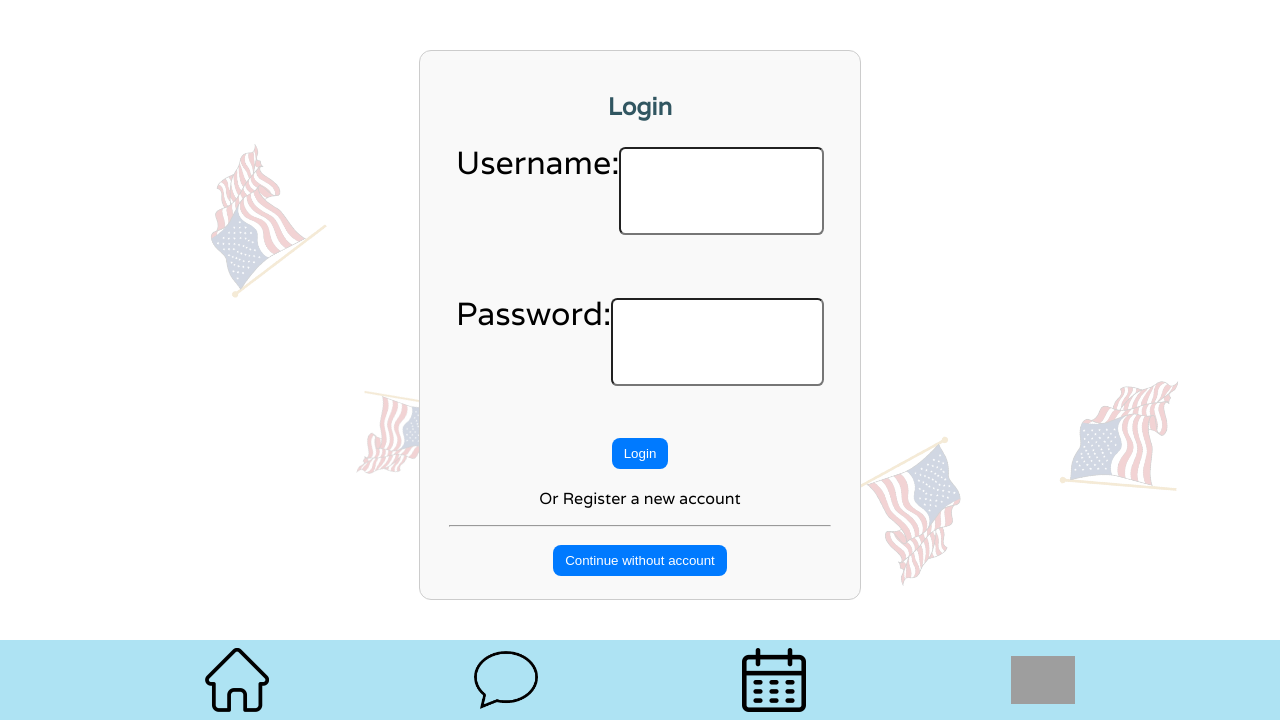
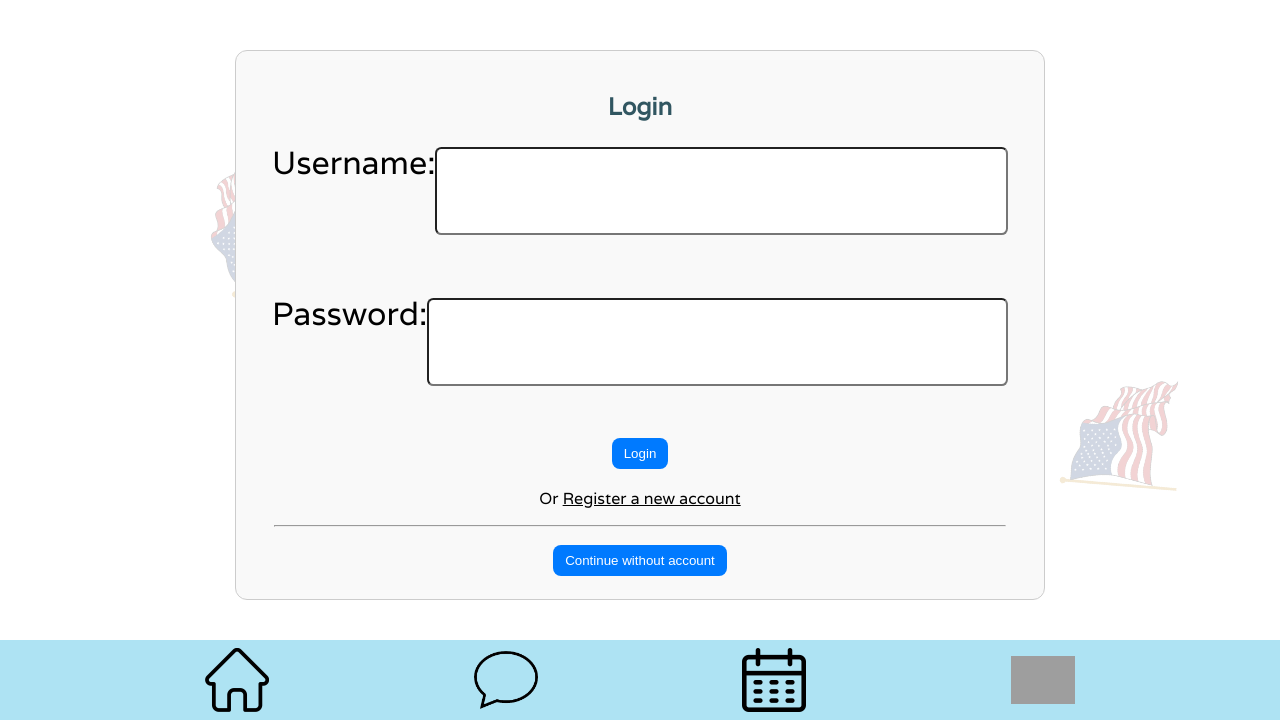
Before and after one commit to JayChauhan2/VeteransProject, a Flask app: page /login in a window 1280 px wide. Shown: the part 80-800 px from the top of the page. Run offline with Flask 3, Linux system fonts and the light colour scheme; some libraries are stand-ins or nearby versions; grey boxes are pictures that could not be loaded.

Commit message:
Revamping login styling

```diff
--- a/templates/login.html
+++ b/templates/login.html
@@ -9,7 +9,7 @@
         <button type="submit">Login</button>
     </form>
 
-    <p>Or <a href="{{ url_for('register') }}">Register a new account</a></p>
+    <p>Or <a href="{{ url_for('register') }}" style="text-decoration: underline">Register a new account</a></p>
 
     <hr>
 
@@ -20,7 +20,8 @@
 
 <style>
 .login-container {
-    max-width: 400px;
+    max-width: 60%;
+    height: 60%;
     margin: 50px auto;
     padding: 20px;
     border: 1px solid #ccc;
```
